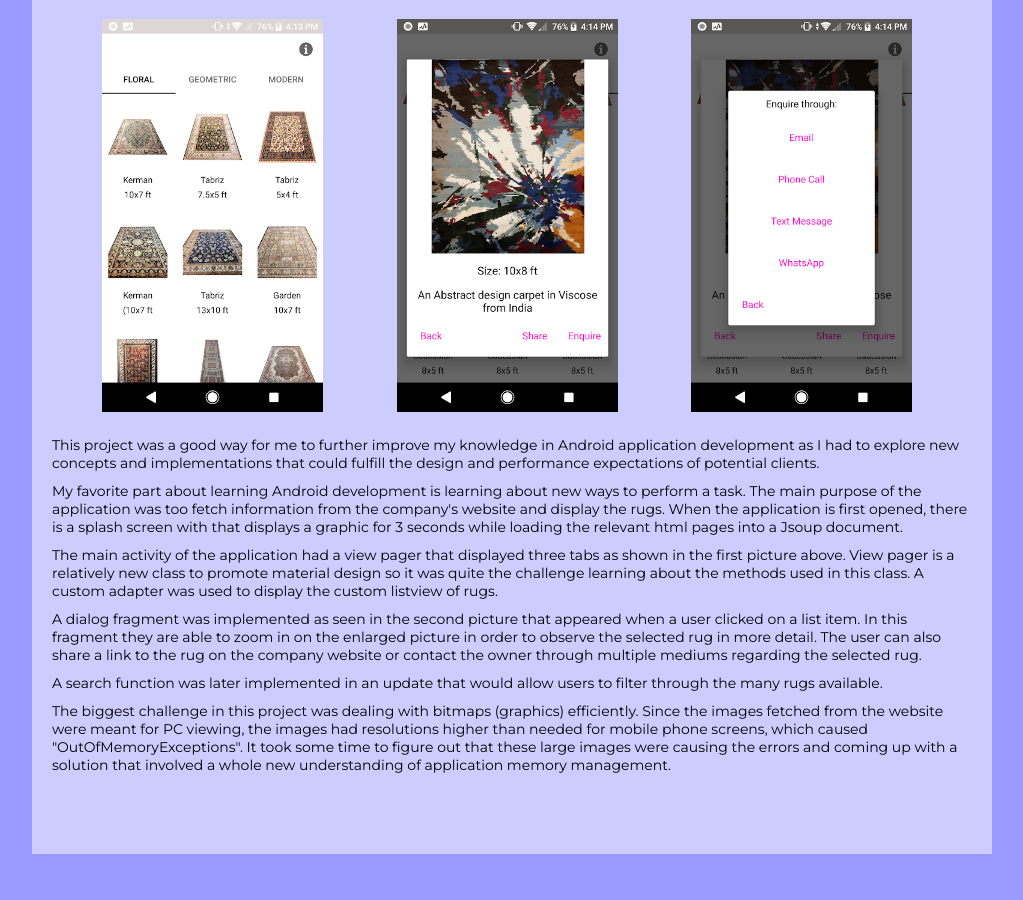
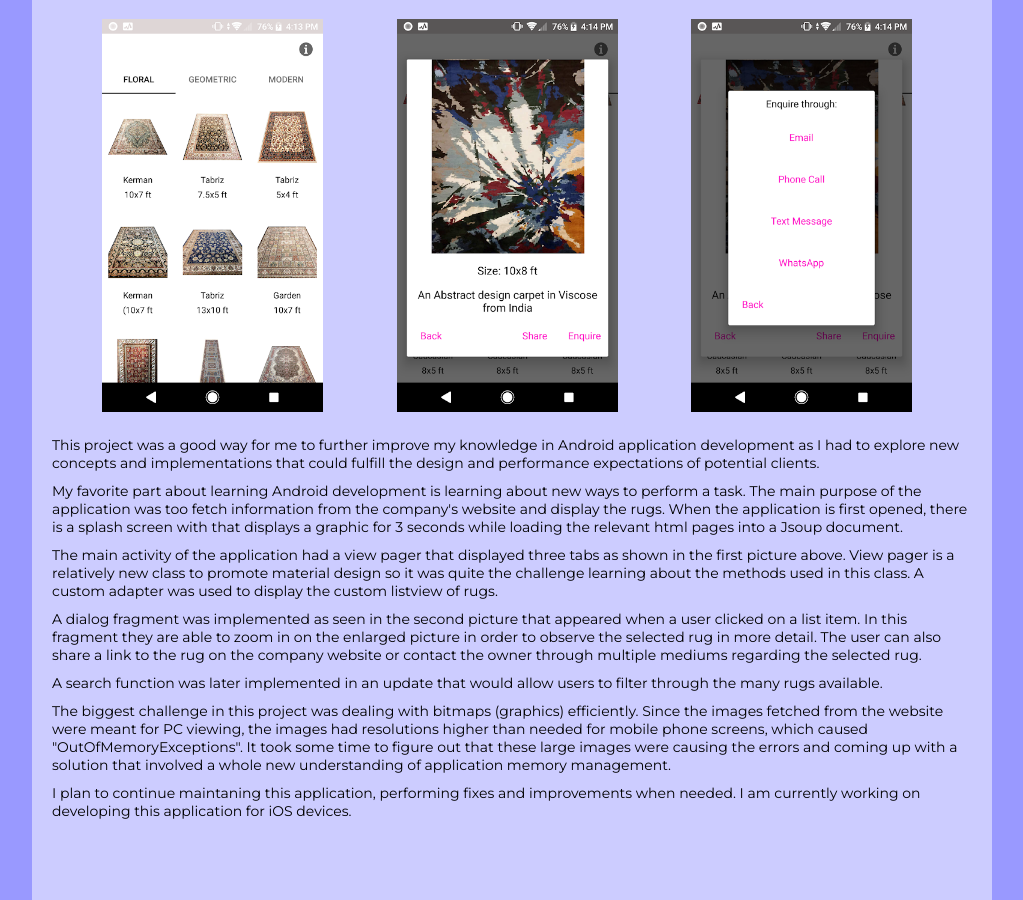
Before and after one commit to pestorius/pestorius.github.io, a Jekyll site: the page projects.html, which Jekyll copies as it is, in a window 1280 px wide and 900 px high, scrolled down 2564 px. Shown: the whole window, without its empty margins (128-1151 px from the left). Built offline with Jekyll 4.4.1, drawn with Linux system fonts in a browser that asks for light colours; before the commit the page ends 3418 px from its top, so only the background shows below that.

Commit message:
Update projects.html

```diff
--- a/projects.html
+++ b/projects.html
@@ -77,6 +77,7 @@
 		<p>A dialog fragment was implemented as seen in the second picture that appeared when a user clicked on a list item. In this fragment they are able to zoom in on the enlarged picture in order to observe the selected rug in more detail. The user can also share a link to the rug on the company website or contact the owner through multiple mediums regarding the selected rug.</p>
 		<p>A search function was later implemented in an update that would allow users to filter through the many rugs available.</p>
 		<p>The biggest challenge in this project was dealing with bitmaps (graphics) efficiently. Since the images fetched from the website were meant for PC viewing, the images had resolutions higher than needed for mobile phone screens, which caused "OutOfMemoryExceptions". It took some time to figure out that these large images were causing the errors and coming up with a solution that involved a whole new understanding of application memory management.</p>
+		<p>I plan to continue maintaning this application, performing fixes and improvements when needed. I am currently working on developing this application for iOS devices.</p>
 	</section>
 <footer></footer>
 </body>
```
